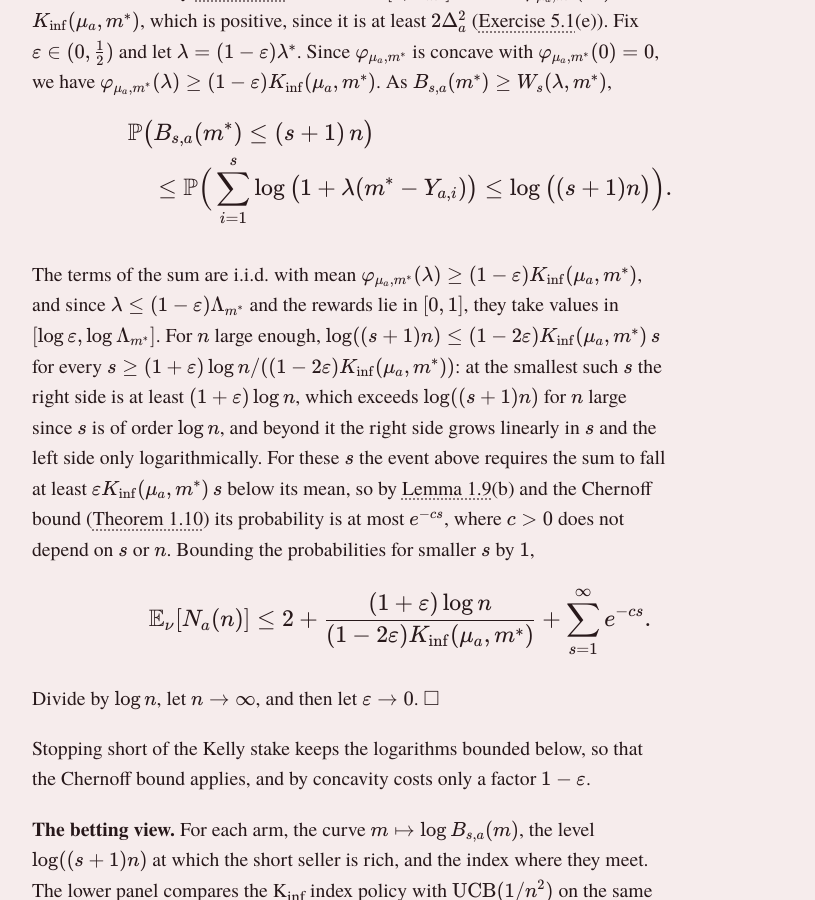
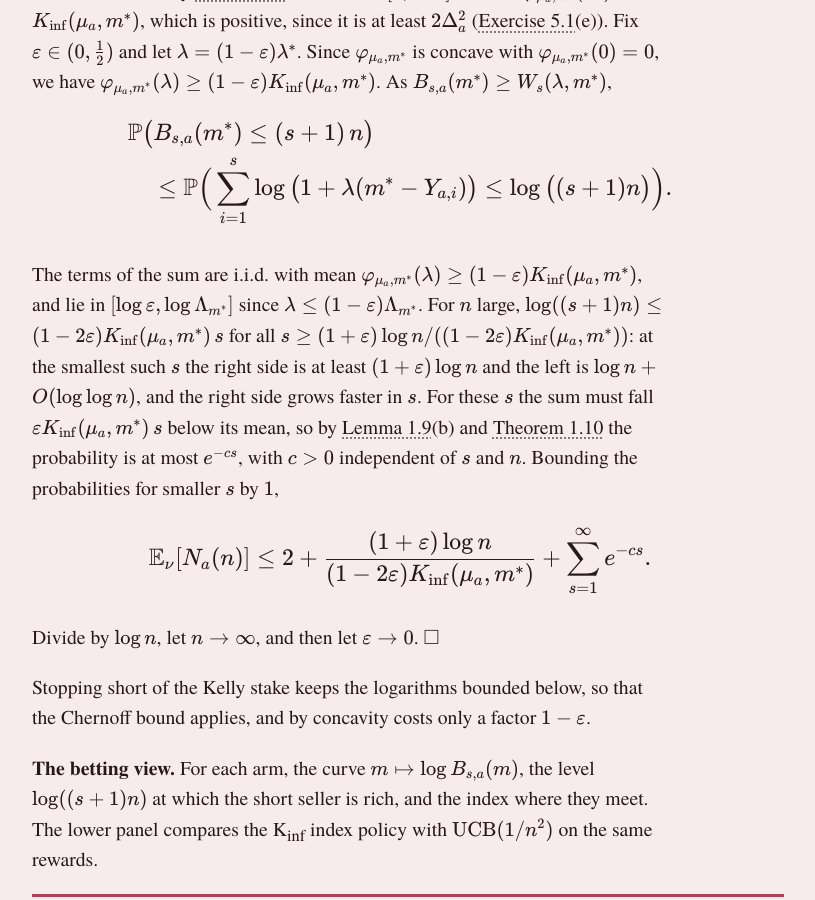
Before and after one commit to iyertejas/iyertejas.github.io, a Jekyll site: the page built from course-rl-2026-lecture-6.md, in a window 1280 px wide and 900 px high, scrolled down 4709 px. Shown: the whole window, without its empty margins (232-1047 px from the left). Built offline with Jekyll 4.4.1, drawn with Linux system fonts in a browser that asks for light colours.

Commit message:
RL course Lecture 6: tighten the second sum in the proof of Theorem 6.4

```diff
--- a/course-rl-2026-lecture-6.md
+++ b/course-rl-2026-lecture-6.md
@@ -119,7 +119,7 @@ $$
 \begin{aligned} &\mathbb P\big(B_{s,a}(m^*) \le (s + 1)\, n\big) \\ &\quad \le \mathbb P\Big(\sum_{i=1}^s \log\big(1 + \lambda(m^* - Y_{a,i})\big) \le \log\big((s + 1)n\big)\Big). \end{aligned}
 $$
 
-The terms of the sum are i.i.d. with mean $$\varphi_{\mu_a, m^*}(\lambda) \ge (1 - \varepsilon)K_{\inf}(\mu_a, m^*)$$, and since $$\lambda \le (1 - \varepsilon)\Lambda_{m^*}$$ and the rewards lie in $$[0, 1]$$, they take values in $$[\log \varepsilon, \log \Lambda_{m^*}]$$. For $$n$$ large enough, $$\log((s + 1)n) \le (1 - 2\varepsilon)K_{\inf}(\mu_a, m^*)\, s$$ for every $$s \ge (1 + \varepsilon)\log n/((1 - 2\varepsilon)K_{\inf}(\mu_a, m^*))$$: at the smallest such $$s$$ the right side is at least $$(1 + \varepsilon)\log n$$, which exceeds $$\log((s + 1)n)$$ for $$n$$ large since $$s$$ is of order $$\log n$$, and beyond it the right side grows linearly in $$s$$ and the left side only logarithmically. For these $$s$$ the event above requires the sum to fall at least $$\varepsilon K_{\inf}(\mu_a, m^*)\, s$$ below its mean, so by [Lemma 1.9](course-rl-2026-lecture-1.html#lemma-1-9)(b) and the Chernoff bound ([Theorem 1.10](course-rl-2026-lecture-1.html#theorem-1-10)) its probability is at most $$e^{-cs}$$, where $$c > 0$$ does not depend on $$s$$ or $$n$$. Bounding the probabilities for smaller $$s$$ by $$1$$,
+The terms of the sum are i.i.d. with mean $$\varphi_{\mu_a, m^*}(\lambda) \ge (1 - \varepsilon)K_{\inf}(\mu_a, m^*)$$, and lie in $$[\log \varepsilon, \log \Lambda_{m^*}]$$ since $$\lambda \le (1 - \varepsilon)\Lambda_{m^*}$$. For $$n$$ large, $$\log((s + 1)n) \le (1 - 2\varepsilon)K_{\inf}(\mu_a, m^*)\, s$$ for all $$s \ge (1 + \varepsilon)\log n/((1 - 2\varepsilon)K_{\inf}(\mu_a, m^*))$$: at the smallest such $$s$$ the right side is at least $$(1 + \varepsilon)\log n$$ and the left is $$\log n + O(\log\log n)$$, and the right side grows faster in $$s$$. For these $$s$$ the sum must fall $$\varepsilon K_{\inf}(\mu_a, m^*)\, s$$ below its mean, so by [Lemma 1.9](course-rl-2026-lecture-1.html#lemma-1-9)(b) and [Theorem 1.10](course-rl-2026-lecture-1.html#theorem-1-10) the probability is at most $$e^{-cs}$$, with $$c > 0$$ independent of $$s$$ and $$n$$. Bounding the probabilities for smaller $$s$$ by $$1$$,
 
 $$
 \mathbb E_\nu[N_a(n)] \le 2 + \frac{(1 + \varepsilon)\log n}{(1 - 2\varepsilon)K_{\inf}(\mu_a, m^*)} + \sum_{s=1}^\infty e^{-cs}.
```
